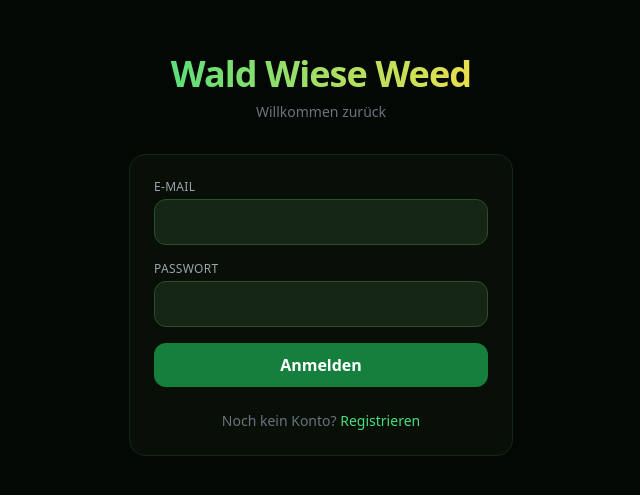
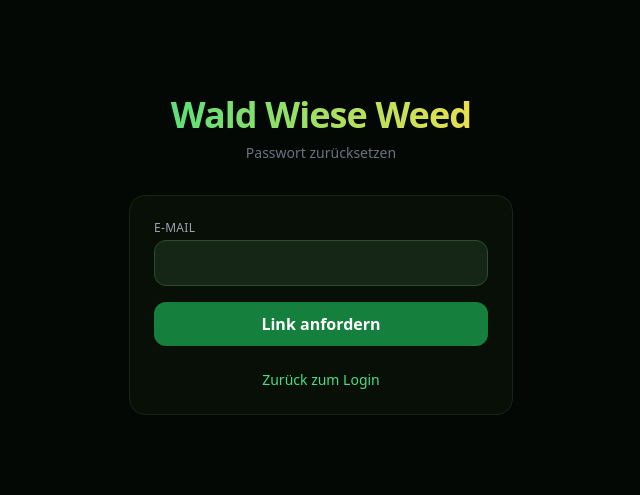
Before and after one commit to tobiasgericke/wald-wiese-weed, a React (Vite) app: page /#/forgot-password in a window 1280 px wide. Before the commit this address led to /#/login. Shown: the part 145-640 px from the top of the page, without its empty margins (319-959 px from the left). Built offline with nearby package versions, Linux system fonts and the light colour scheme; no server answers.

Commit message:
feat: Passwort-Reset-Flow (vergessen/zuruecksetzen) mit HashRouter-Handling
Recovery-Token wird via Inline-Script gesichert, bevor der HashRouter das URL-Fragment als Route interpretiert. AuthContext faengt PASSWORD_RECOVERY ab und leitet auf die neue Reset-Seite.

```diff
--- a/index.html
+++ b/index.html
@@ -5,6 +5,15 @@
     <link rel="icon" type="image/svg+xml" href="/favicon.svg" />
     <meta name="viewport" content="width=device-width, initial-scale=1.0" />
     <title>Wald Wiese Weed</title>
+    <script>
+      // Recovery-Token liegt im URL-Fragment (#access_token=...&type=recovery).
+      // Der HashRouter würde dieses Fragment als Route interpretieren und dabei
+      // das Token verwerfen, bevor supabase-js es lesen kann. Darum merken wir
+      // uns hier – noch vor jeglichem Modul-JS – dass es ein Recovery-Redirect ist.
+      if (window.location.hash.indexOf('type=recovery') !== -1) {
+        sessionStorage.setItem('pw_recovery', '1')
+      }
+    </script>
   </head>
   <body>
     <div id="root"></div>
--- a/src/App.tsx
+++ b/src/App.tsx
@@ -1,18 +1,29 @@
-import { HashRouter, Routes, Route, Navigate } from 'react-router-dom'
-import { AuthProvider } from './contexts/AuthContext'
+import { HashRouter, Routes, Route, Navigate, useLocation } from 'react-router-dom'
+import { AuthProvider, useAuth } from './contexts/AuthContext'
 import { ProtectedRoute, AdminRoute } from './components/ProtectedRoute'
 import { LoginPage } from './pages/LoginPage'
 import { RegisterPage } from './pages/RegisterPage'
+import { ForgotPasswordPage } from './pages/ForgotPasswordPage'
+import { ResetPasswordPage } from './pages/ResetPasswordPage'
 import { UserDashboard } from './pages/UserDashboard'
 import { AdminDashboard } from './pages/AdminDashboard'
 
-export default function App() {
+function AppRoutes() {
+  const { recovery } = useAuth()
+  const location = useLocation()
+
+  // Solange ein Passwort-Reset läuft, landet jede Route auf der Reset-Seite –
+  // egal wohin der HashRouter sonst leiten würde.
+  if (recovery && location.pathname !== '/reset-password') {
+    return <Navigate to="/reset-password" replace />
+  }
+
   return (
-    <HashRouter>
-      <AuthProvider>
     <Routes>
       <Route path="/login" element={<LoginPage />} />
       <Route path="/register" element={<RegisterPage />} />
+      <Route path="/forgot-password" element={<ForgotPasswordPage />} />
+      <Route path="/reset-password" element={<ResetPasswordPage />} />
       <Route
         path="/dashboard"
         element={
@@ -33,6 +44,14 @@ export default function App() {
       />
       <Route path="*" element={<Navigate to="/login" replace />} />
     </Routes>
+  )
+}
+
+export default function App() {
+  return (
+    <HashRouter>
+      <AuthProvider>
+        <AppRoutes />
       </AuthProvider>
     </HashRouter>
   )
--- a/src/contexts/AuthContext.tsx
+++ b/src/contexts/AuthContext.tsx
@@ -9,6 +9,8 @@ interface AuthContextValue {
   session: Session | null
   profile: Profile | null
   loading: boolean
+  recovery: boolean
+  clearRecovery: () => void
   signOut: () => Promise<void>
 }
 
@@ -19,6 +21,11 @@ export function AuthProvider({ children }: { children: ReactNode }) {
   const [session, setSession] = useState<Session | null>(null)
   const [profile, setProfile] = useState<Profile | null>(null)
   const [loading, setLoading] = useState(true)
+  // Flag aus index.html (Fragment) vorbelegen; das PASSWORD_RECOVERY-Event
+  // aus onAuthStateChange bestätigt es zusätzlich.
+  const [recovery, setRecovery] = useState<boolean>(
+    () => sessionStorage.getItem('pw_recovery') === '1',
+  )
 
   useEffect(() => {
     supabase.auth.getSession().then(({ data: { session } }) => {
@@ -26,13 +33,22 @@ export function AuthProvider({ children }: { children: ReactNode }) {
       setUser(session?.user ?? null)
     })
 
-    const { data: { subscription } } = supabase.auth.onAuthStateChange((_event, session) => {
+    const { data: { subscription } } = supabase.auth.onAuthStateChange((event, session) => {
+      if (event === 'PASSWORD_RECOVERY') {
+        sessionStorage.setItem('pw_recovery', '1')
+        setRecovery(true)
+      }
       setSession(session)
       setUser(session?.user ?? null)
     })
 
     return () => subscription.unsubscribe()
   }, [])
+
+  const clearRecovery = () => {
+    sessionStorage.removeItem('pw_recovery')
+    setRecovery(false)
+  }
 
   useEffect(() => {
     if (!user) {
@@ -57,7 +73,7 @@ export function AuthProvider({ children }: { children: ReactNode }) {
   }
 
   return (
-    <AuthContext.Provider value={{ user, session, profile, loading, signOut }}>
+    <AuthContext.Provider value={{ user, session, profile, loading, recovery, clearRecovery, signOut }}>
       {children}
     </AuthContext.Provider>
   )
--- /dev/null
+++ b/src/pages/ForgotPasswordPage.tsx
@@ -0,0 +1,94 @@
+import { useState } from 'react'
+import { Link } from 'react-router-dom'
+import { supabase } from '../lib/supabase'
+
+export function ForgotPasswordPage() {
+  const [email, setEmail] = useState('')
+  const [error, setError] = useState<string | null>(null)
+  const [sent, setSent] = useState(false)
+  const [loading, setLoading] = useState(false)
+
+  const handleSubmit = async (e: React.FormEvent) => {
+    e.preventDefault()
+    setError(null)
+    setLoading(true)
+
+    // redirectTo ohne Hash: supabase hängt das Recovery-Token als Fragment an.
+    // window.location.origin funktioniert lokal wie in Prod (beide in der
+    // Redirect-Allowlist hinterlegt).
+    const { error } = await supabase.auth.resetPasswordForEmail(email, {
+      redirectTo: window.location.origin,
+    })
+
+    if (error) {
+      setError('Das hat nicht geklappt. Versuch es später nochmal.')
+    } else {
+      // Aus Datenschutzgründen verraten wir nicht, ob die E-Mail existiert.
+      setSent(true)
+    }
+    setLoading(false)
+  }
+
+  return (
+    <div className="min-h-screen flex items-center justify-center px-4">
+      <div className="w-full max-w-sm space-y-8">
+
+        <div className="text-center space-y-2">
+          <h1 className="text-4xl font-black tracking-tight bg-gradient-to-r from-green-400 to-yellow-300 bg-clip-text text-transparent">
+            Wald Wiese Weed
+          </h1>
+          <p className="text-gray-500 text-sm">Passwort zurücksetzen</p>
+        </div>
+
+        <div className="card">
+          <div className="card-body">
+            {sent ? (
+              <div className="space-y-4">
+                <p className="text-sm text-gray-300">
+                  Falls ein Konto mit dieser E-Mail existiert, haben wir dir einen
+                  Link zum Zurücksetzen geschickt. Schau in dein Postfach (ggf. auch
+                  im Spam-Ordner).
+                </p>
+                <Link to="/login" className="btn-block text-center block">
+                  Zurück zum Login
+                </Link>
+              </div>
+            ) : (
+              <form onSubmit={handleSubmit} className="space-y-4">
+                <div>
+                  <label className="field-label">E-Mail</label>
+                  <input
+                    type="email"
+                    value={email}
+                    onChange={e => setEmail(e.target.value)}
+                    required
+                    className="input-field"
+                  />
+                </div>
+
+                {error && (
+                  <p className="text-red-400 text-sm">{error}</p>
+                )}
+
+                <button
+                  type="submit"
+                  disabled={loading}
+                  className="btn-block mt-2"
+                >
+                  {loading ? 'Wird gesendet…' : 'Link anfordern'}
+                </button>
+
+                <p className="text-center text-sm text-gray-500 pt-2">
+                  <Link to="/login" className="text-green-400 hover:text-green-300 font-medium">
+                    Zurück zum Login
+                  </Link>
+                </p>
+              </form>
+            )}
+          </div>
+        </div>
+
+      </div>
+    </div>
+  )
+}
--- a/src/pages/LoginPage.tsx
+++ b/src/pages/LoginPage.tsx
@@ -70,6 +70,12 @@ export function LoginPage() {
               >
                 {loading ? 'Wird angemeldet…' : 'Anmelden'}
               </button>
+
+              <p className="text-center text-sm pt-1">
+                <Link to="/forgot-password" className="text-gray-500 hover:text-gray-400">
+                  Passwort vergessen?
+                </Link>
+              </p>
             </form>
 
             <p className="text-center text-sm text-gray-500 pt-2">
--- /dev/null
+++ b/src/pages/ResetPasswordPage.tsx
@@ -0,0 +1,114 @@
+import { useState } from 'react'
+import { Navigate, Link } from 'react-router-dom'
+import { supabase } from '../lib/supabase'
+import { useAuth } from '../contexts/AuthContext'
+
+export function ResetPasswordPage() {
+  const { recovery, clearRecovery, signOut } = useAuth()
+  const [password, setPassword] = useState('')
+  const [confirm, setConfirm] = useState('')
+  const [error, setError] = useState<string | null>(null)
+  const [loading, setLoading] = useState(false)
+  const [done, setDone] = useState(false)
+
+  // Hierher kommt man nur über einen Recovery-Link. Wer die Seite direkt
+  // aufruft (kein aktiver Reset), fliegt zum Login.
+  if (!recovery && !done) {
+    return <Navigate to="/login" replace />
+  }
+
+  const handleSubmit = async (e: React.FormEvent) => {
+    e.preventDefault()
+    setError(null)
+
+    if (password.length < 8) {
+      setError('Das Passwort muss mindestens 8 Zeichen lang sein.')
+      return
+    }
+    if (password !== confirm) {
+      setError('Die Passwörter stimmen nicht überein.')
+      return
+    }
+
+    setLoading(true)
+    const { error } = await supabase.auth.updateUser({ password })
+    setLoading(false)
+
+    if (error) {
+      setError('Das Zurücksetzen ist fehlgeschlagen. Fordere den Link ggf. neu an.')
+      return
+    }
+
+    // Erfolg: Recovery beenden und die temporäre Session verwerfen, damit man
+    // sich frisch mit dem neuen Passwort anmeldet.
+    setDone(true)
+    clearRecovery()
+    await signOut()
+  }
+
+  return (
+    <div className="min-h-screen flex items-center justify-center px-4">
+      <div className="w-full max-w-sm space-y-8">
+
+        <div className="text-center space-y-2">
+          <h1 className="text-4xl font-black tracking-tight bg-gradient-to-r from-green-400 to-yellow-300 bg-clip-text text-transparent">
+            Wald Wiese Weed
+          </h1>
+          <p className="text-gray-500 text-sm">Neues Passwort vergeben</p>
+        </div>
+
+        <div className="card">
+          <div className="card-body">
+            {done ? (
+              <div className="space-y-4">
+                <p className="text-sm text-gray-300">
+                  Dein Passwort wurde geändert. Du kannst dich jetzt mit dem neuen
+                  Passwort anmelden.
+                </p>
+                <Link to="/login" className="btn-block text-center block">
+                  Zum Login
+                </Link>
+              </div>
+            ) : (
+              <form onSubmit={handleSubmit} className="space-y-4">
+                <div>
+                  <label className="field-label">Neues Passwort</label>
+                  <input
+                    type="password"
+                    value={password}
+                    onChange={e => setPassword(e.target.value)}
+                    required
+                    className="input-field"
+                  />
+                </div>
+                <div>
+                  <label className="field-label">Passwort wiederholen</label>
+                  <input
+                    type="password"
+                    value={confirm}
+                    onChange={e => setConfirm(e.target.value)}
+                    required
+                    className="input-field"
+                  />
+                </div>
+
+                {error && (
+                  <p className="text-red-400 text-sm">{error}</p>
+                )}
+
+                <button
+                  type="submit"
+                  disabled={loading}
+                  className="btn-block mt-2"
+                >
+                  {loading ? 'Wird gespeichert…' : 'Passwort speichern'}
+                </button>
+              </form>
+            )}
+          </div>
+        </div>
+
+      </div>
+    </div>
+  )
+}
```
Lines whose indentation alone changed are shown as unchanged.
